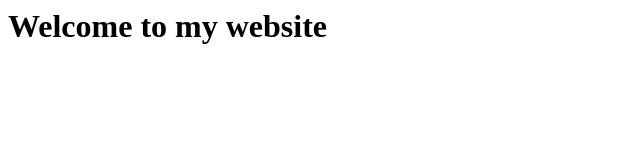
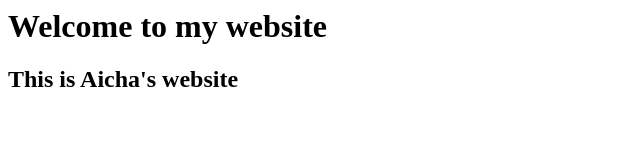
Before and after one commit to aichaachabtamayo-wq/my-first-repo, a plain HTML site: page index.html in a window 1280 px wide. Shown: the whole page, without its empty margins (0-640 px from the left). Drawn offline with Linux system fonts and the light colour scheme.

Commit message:
Added who's website

```diff
--- a/index.html
+++ b/index.html
@@ -1 +1,2 @@
 <h1>Welcome to my website</h1>
+<h2>This is Aicha's website</h2>
```
